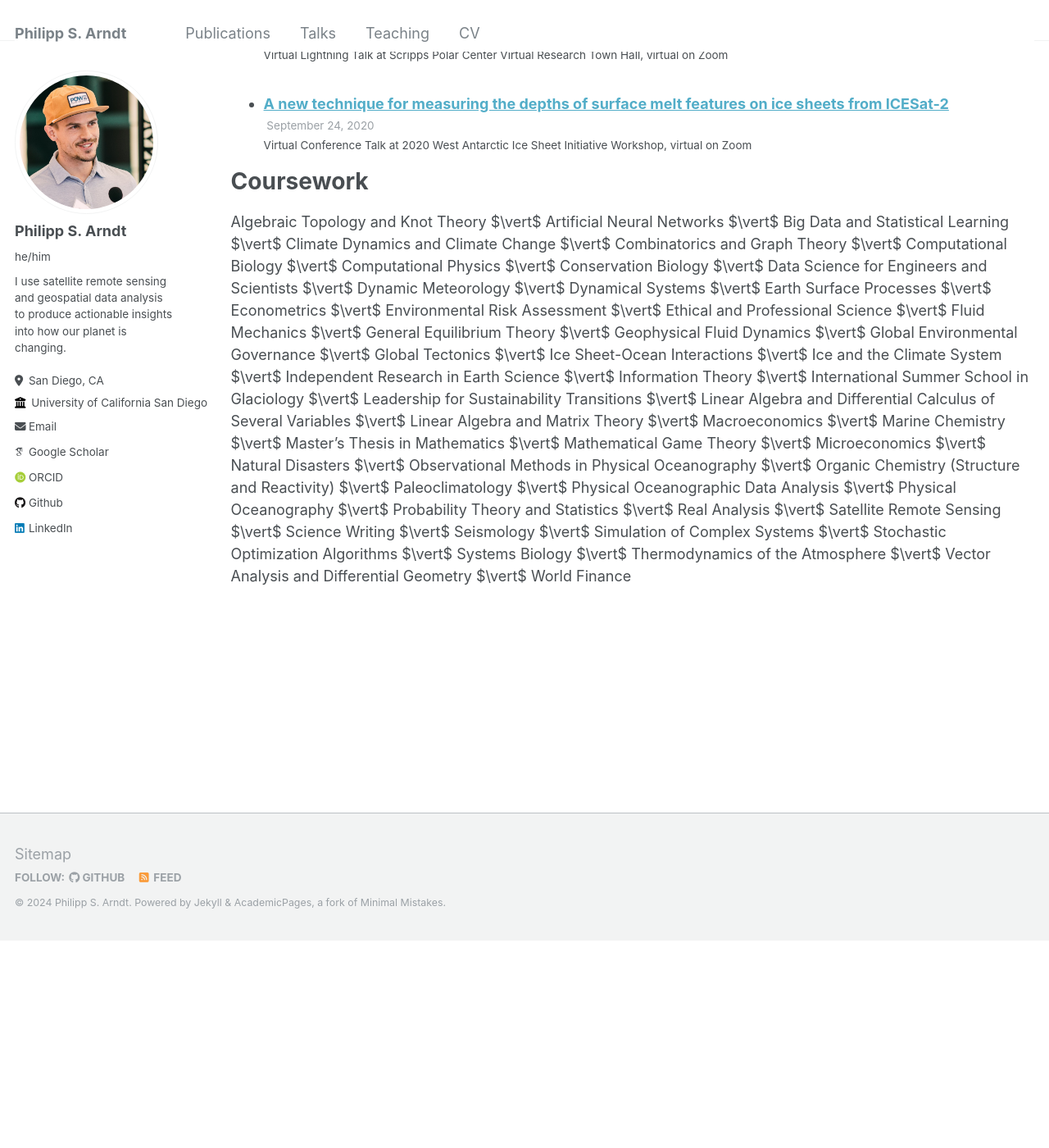
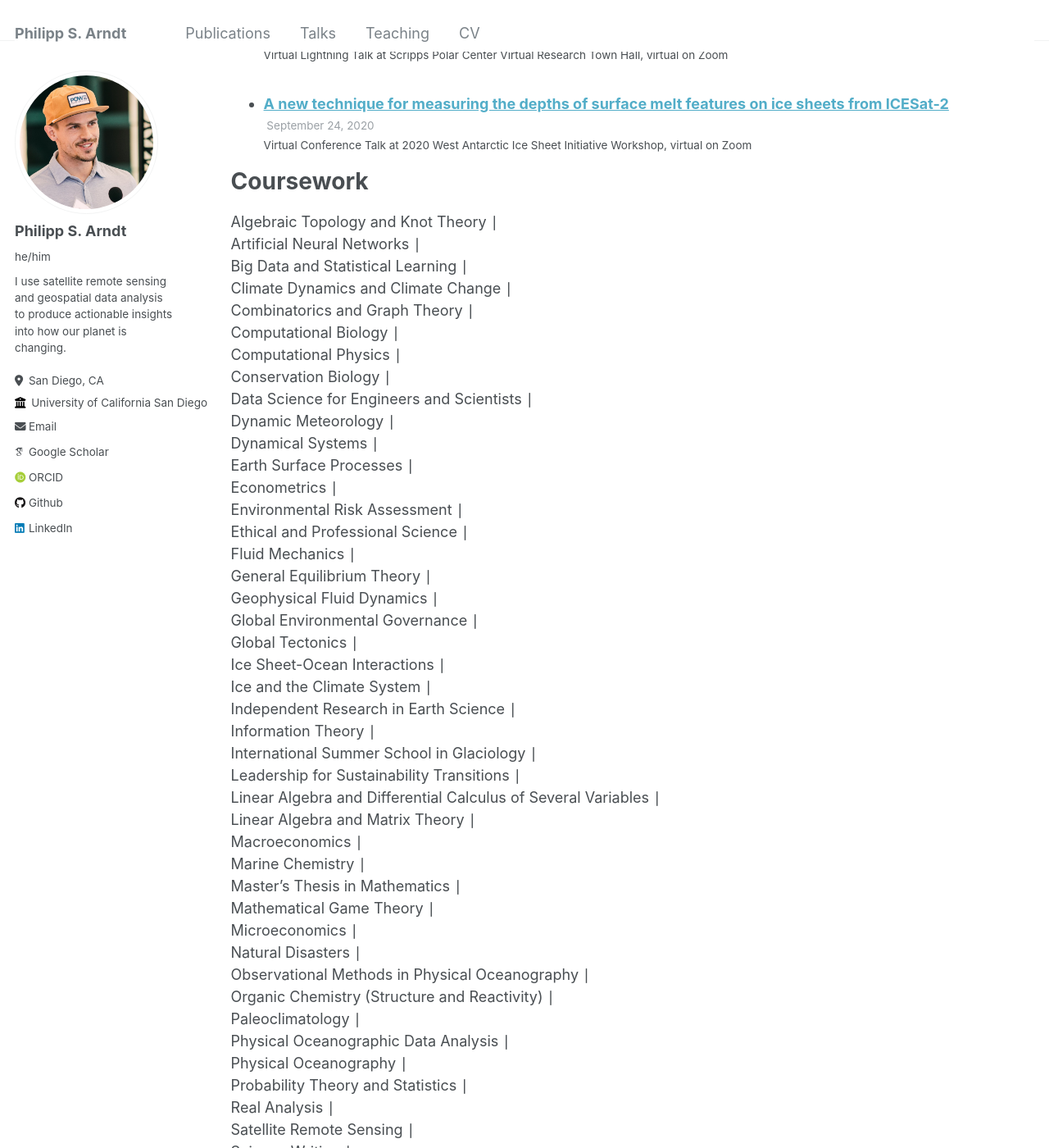
Before and after one commit to fliphilipp/fliphilipp.github.io, a Jekyll site: the page built from _pages/cv.md, in a window 1280 px wide and 1400 px high, scrolled down 5615 px. Shown: the whole window at 82% size. Built offline with Jekyll 4.4.1, drawn with Linux system fonts in a browser that asks for light colours; some web fonts are replaced; before the commit the page ends 6762 px from its top, so only the background shows below that; some of the changed text lies outside the part shown.

Commit message:
Update cv.md fix vertical bars in markdown

```diff
--- a/_pages/cv.md
+++ b/_pages/cv.md
@@ -13,7 +13,7 @@ You can download the full CV as a PDF file [here](/files/Philipp_S_Arndt_full_CV
 
 Skills
 =====
-Geospatial Data Analysis ∣ Satellite Remote Sensing $\vert$ Machine Learning $\vert$ High-Throughput Computing $\vert$ Data Visualization $\vert$ Oral and Written Communication $\vert$ Problem-solving $\vert$ Collaboration $\vert$ Teaching $\vert$ Community Engagement
+Geospatial Data Analysis ∣ Satellite Remote Sensing  ∣  Machine Learning  ∣  High-Throughput Computing  ∣  Data Visualization  ∣  Oral and Written Communication  ∣  Problem-solving  ∣  Collaboration  ∣  Teaching  ∣  Community Engagement
 
 Fluent in German, English, Python, R, Jupyter, Matlab, Git/GitHub, Google Earth Engine, HTCondor and \LaTeX. Conversational in French, Portuguese, C, bash, Javascript, SQL/PostGIS, QGIS, Singularity/Docker and Spark.
 
@@ -77,7 +77,7 @@ Community engagement and leadership
 
 Awards & Fellowships
 =====
-* Future Investigators in NASA Earth and Space Science and Technology, research grant (USD 135,000 $\vert$ 2020-24)
+* Future Investigators in NASA Earth and Space Science and Technology, research grant (USD 135,000  ∣  2020-24)
 * Wyer Family Endowed Fellowship, for PhD stipend supplement (2020-23)
 * Katzin Fellowship, for PhD program tuition supplement (2020-23)
 * Scholar-Athlete Award, National Association of Intercollegiate Gymnastics (2019)
@@ -95,11 +95,11 @@ Certifications and Licenses
 Field Experience
 =====
 * Field Team and Project Lead
-  * Independent Research with the UC San Diego Alpine Club $\vert$ April 2023, San Bernardino National Forest, CA, USA
+  * Independent Research with the UC San Diego Alpine Club  ∣  April 2023, San Bernardino National Forest, CA, USA
   * Ski-Based ICESat-2 Ground-Validation Campaign for Snow Depth Measurements on San Gorgonio Mountain
 
 * Field Assistant
-  * University of Alaska Fairbanks & National Science Foundation $\vert$ May 2022 - Jun 2022, McCarthy, AK, USA
+  * University of Alaska Fairbanks & National Science Foundation  ∣  May 2022 - Jun 2022, McCarthy, AK, USA
   * Anticipating Rates of Deglaciation in Alaska: Controls on The Mass Loss and Morphology of The Debris Covered Terminus of Kennicott Glacier, Wrangell - St. Elias National Park (NSF Award ID 1917536)
 
 * Field Work (Science Grantee)
@@ -120,53 +120,53 @@ Talks
 
 Coursework
 =====
-Algebraic Topology and Knot Theory $\vert$
-Artificial Neural Networks $\vert$
-Big Data and Statistical Learning $\vert$
-Climate Dynamics and Climate Change $\vert$
-Combinatorics and Graph Theory $\vert$
-Computational Biology $\vert$
-Computational Physics $\vert$
-Conservation Biology $\vert$
-Data Science for Engineers and Scientists $\vert$
-Dynamic Meteorology $\vert$
-Dynamical Systems $\vert$
-Earth Surface Processes $\vert$
-Econometrics $\vert$
-Environmental Risk Assessment $\vert$
-Ethical and Professional Science $\vert$
-Fluid Mechanics $\vert$
-General Equilibrium Theory $\vert$
-Geophysical Fluid Dynamics $\vert$
-Global Environmental Governance $\vert$
-Global Tectonics $\vert$
-Ice Sheet-Ocean Interactions $\vert$
-Ice and the Climate System $\vert$
-Independent Research in Earth Science $\vert$
-Information Theory $\vert$
-International Summer School in Glaciology $\vert$
-Leadership for Sustainability Transitions $\vert$
-Linear Algebra and Differential Calculus of Several Variables $\vert$
-Linear Algebra and Matrix Theory $\vert$
-Macroeconomics $\vert$
-Marine Chemistry $\vert$
-Master's Thesis in Mathematics $\vert$
-Mathematical Game Theory $\vert$
-Microeconomics $\vert$
-Natural Disasters $\vert$
-Observational Methods in Physical Oceanography $\vert$
-Organic Chemistry (Structure and Reactivity) $\vert$
-Paleoclimatology $\vert$
-Physical Oceanographic Data Analysis $\vert$
-Physical Oceanography $\vert$
-Probability Theory and Statistics $\vert$
-Real Analysis $\vert$
-Satellite Remote Sensing $\vert$
-Science Writing $\vert$
-Seismology $\vert$
-Simulation of Complex Systems $\vert$
-Stochastic Optimization Algorithms $\vert$
-Systems Biology $\vert$
-Thermodynamics of the Atmosphere $\vert$
-Vector Analysis and Differential Geometry $\vert$
+Algebraic Topology and Knot Theory  ∣
+Artificial Neural Networks  ∣
+Big Data and Statistical Learning  ∣
+Climate Dynamics and Climate Change  ∣
+Combinatorics and Graph Theory  ∣
+Computational Biology  ∣
+Computational Physics  ∣
+Conservation Biology  ∣
+Data Science for Engineers and Scientists  ∣
+Dynamic Meteorology  ∣
+Dynamical Systems  ∣
+Earth Surface Processes  ∣
+Econometrics  ∣
+Environmental Risk Assessment  ∣
+Ethical and Professional Science  ∣
+Fluid Mechanics  ∣
+General Equilibrium Theory  ∣
+Geophysical Fluid Dynamics  ∣
+Global Environmental Governance  ∣
+Global Tectonics  ∣
+Ice Sheet-Ocean Interactions  ∣
+Ice and the Climate System  ∣
+Independent Research in Earth Science  ∣
+Information Theory  ∣
+International Summer School in Glaciology  ∣
+Leadership for Sustainability Transitions  ∣
+Linear Algebra and Differential Calculus of Several Variables  ∣
+Linear Algebra and Matrix Theory  ∣
+Macroeconomics  ∣
+Marine Chemistry  ∣
+Master's Thesis in Mathematics  ∣
+Mathematical Game Theory  ∣
+Microeconomics  ∣
+Natural Disasters  ∣
+Observational Methods in Physical Oceanography  ∣
+Organic Chemistry (Structure and Reactivity)  ∣
+Paleoclimatology  ∣
+Physical Oceanographic Data Analysis  ∣
+Physical Oceanography  ∣
+Probability Theory and Statistics  ∣
+Real Analysis  ∣
+Satellite Remote Sensing  ∣
+Science Writing  ∣
+Seismology  ∣
+Simulation of Complex Systems  ∣
+Stochastic Optimization Algorithms  ∣
+Systems Biology  ∣
+Thermodynamics of the Atmosphere  ∣
+Vector Analysis and Differential Geometry  ∣
 World Finance
```
